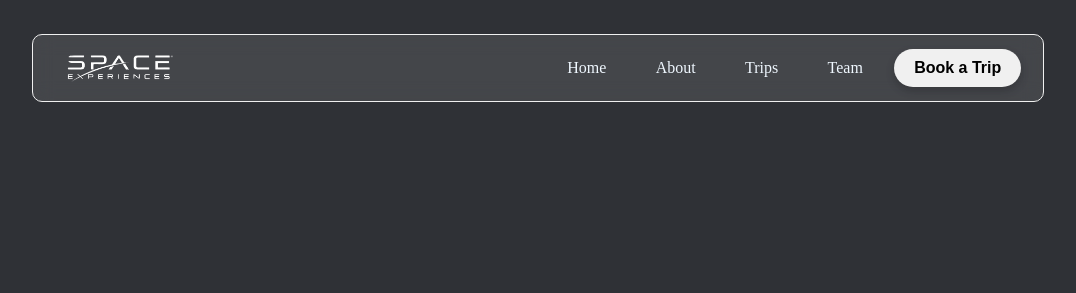
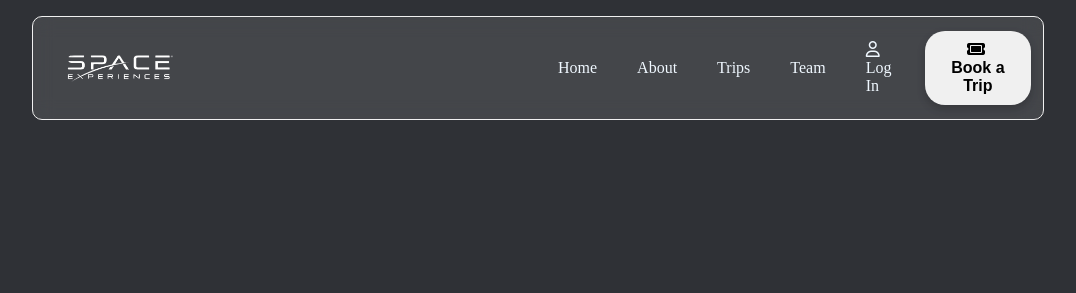
Before and after one commit to mohamedsharief-dev/Space-Travel-Booking, a plain HTML site: page index.html in a window 1280 px wide. Shown: the top 293 px of the page, without its empty margins (102-1178 px from the left). Drawn offline with Linux system fonts and the light colour scheme; a web font is replaced by a local one.

Commit message:
modified:   index.html

```diff
--- a/index.html
+++ b/index.html
@@ -15,7 +15,8 @@
             <li class="navItem"><a href="#">About</a></li>
             <li class="navItem"><a href="#">Trips</a></li>
             <li class="navItem"><a href="#">Team</a></li>
-            <button class="buttonLight">Book a Trip</button>
+            <li class="navItem"><a href="#"><i class="fa-regular fa-user" style="margin-right: 4px;"></i> Log In</a></li>
+            <button class="buttonLight"><i class="fa-solid fa-ticket" style="margin-right: 4px;"></i> Book a Trip</button>
         </ul>
     </nav>
     </div>
```
